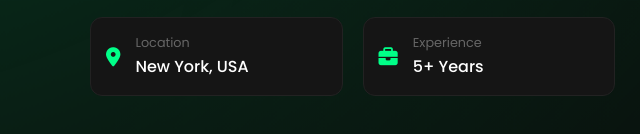
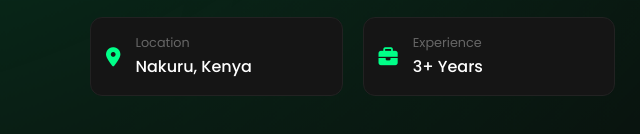
Before and after one commit to kingfetson/Simplified-Resume-CV-Pages-portfolio, a plain HTML site: page index.html in a window 1280 px wide. Both pictures are taken after a click on the link "About". Shown: the part 544-678 px from the top of the page, 0-640 px from the left. Drawn offline with Linux system fonts and the light colour scheme.

Commit message:
Update index.html

```diff
--- a/index.html
+++ b/index.html
@@ -88,11 +88,11 @@
               </div>
               <div class="info-item">
                 <i class="fas fa-map-marker-alt"></i>
-                <div><span class="label">Location</span><span class="value">New York, USA</span></div>
+                <div><span class="label">Location</span><span class="value">Nakuru, Kenya</span></div>
               </div>
               <div class="info-item">
                 <i class="fas fa-briefcase"></i>
-                <div><span class="label">Experience</span><span class="value">5+ Years</span></div>
+                <div><span class="label">Experience</span><span class="value">3+ Years</span></div>
               </div>
             </div>
           </div>
@@ -200,7 +200,7 @@
             </div>
             <div class="contact-item">
               <div class="contact-icon"><i class="fas fa-map-marker-alt"></i></div>
-              <div class="contact-detail"><strong>Location</strong><p>New York, USA</p></div>
+              <div class="contact-detail"><strong>Location</strong><p>Nakuru, Kenya</p></div>
             </div>
           </div>
           <form class="contact-form" onsubmit="event.preventDefault(); alert('Message sent!');">
```
